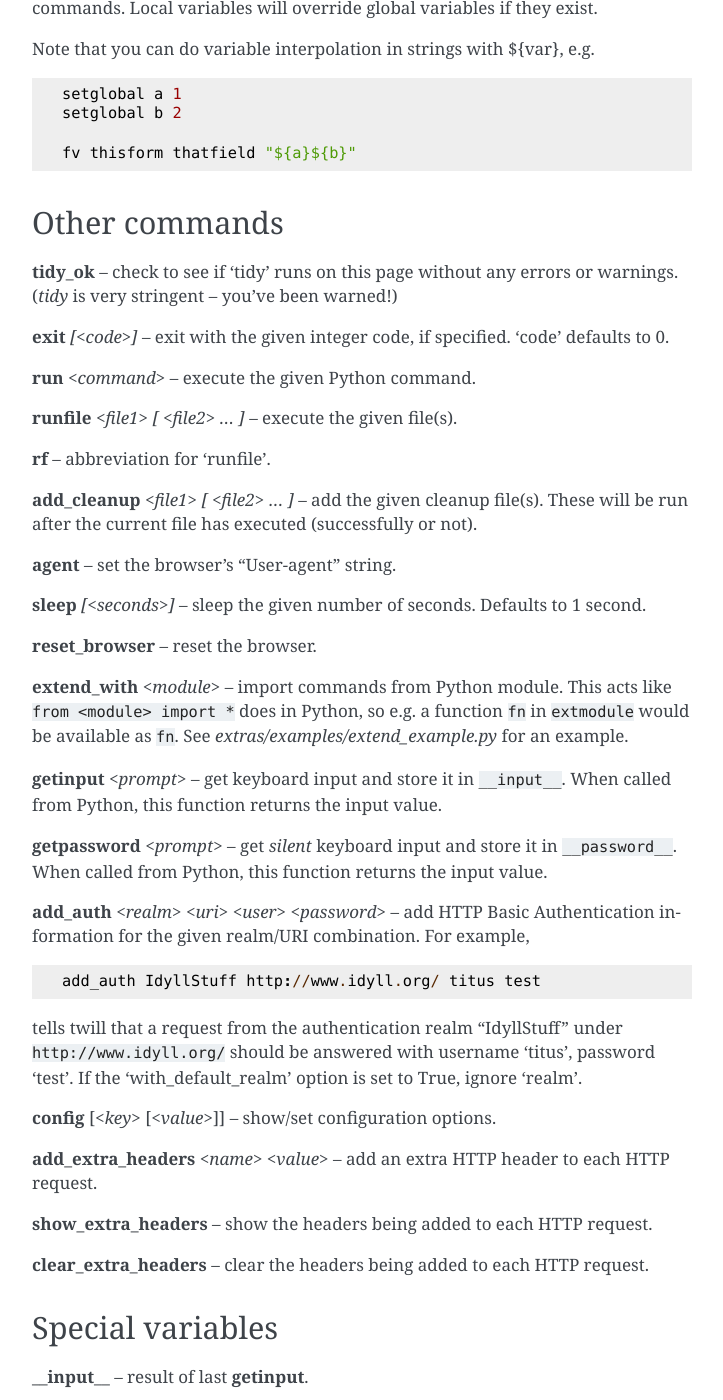
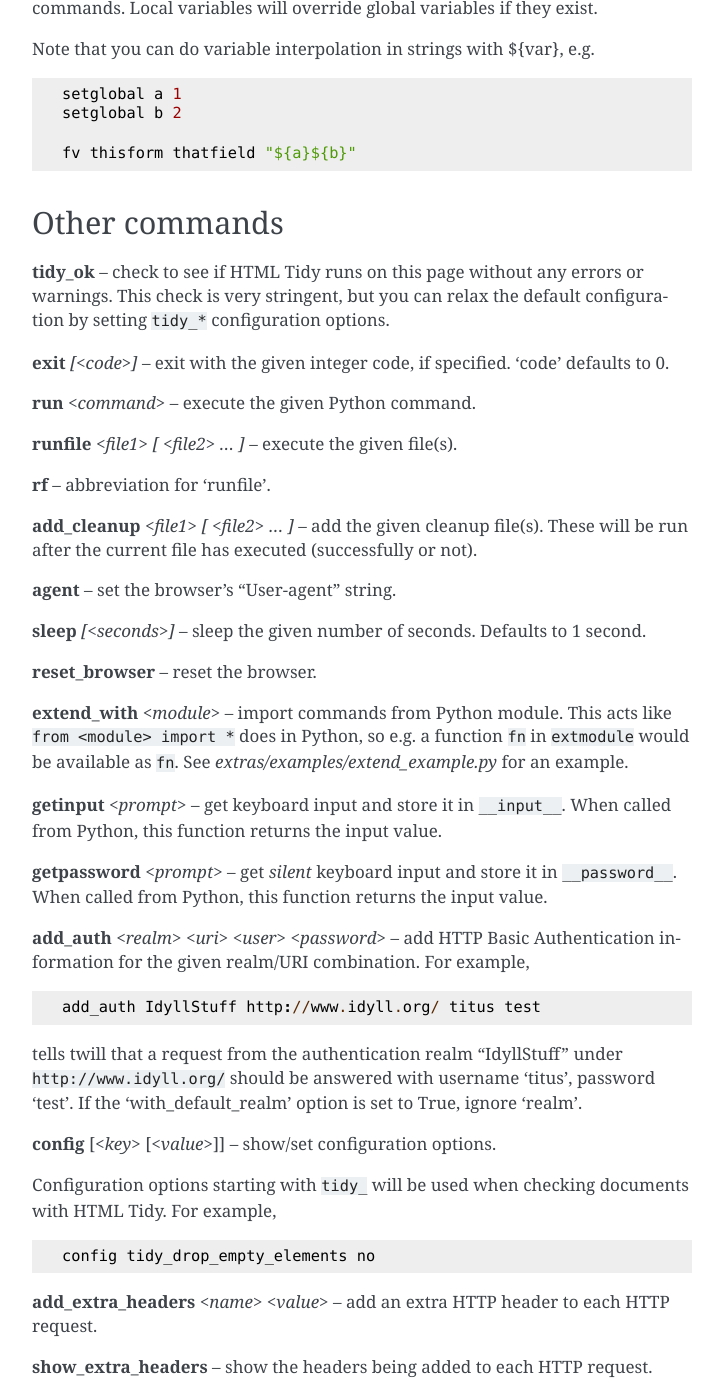
Before and after one commit to ctb/twill-legacy, a Sphinx documentation site: the page built from docs/commands.rst, in a window 1280 px wide and 1400 px high, scrolled down 2994 px. Shown: the whole window, without its empty margins (388-1111 px from the left). Built offline with Sphinx 7.4.7, drawn with Linux system fonts in a browser that asks for light colours.

Commit message:
Allow specifying HTML tidy options

```diff
--- a/docs/commands.rst
+++ b/docs/commands.rst
@@ -157,8 +157,9 @@ Note that you can do variable interpolation in strings with ${var}, e.g. ::
 Other commands
 ==============
 
-**tidy_ok** -- check to see if 'tidy' runs on this page without any errors
-or warnings. (`tidy` is very stringent -- you've been warned!)
+**tidy_ok** -- check to see if HTML Tidy runs on this page without any
+errors or warnings. This check is very stringent, but you can relax the
+default configuration by setting ``tidy_*`` configuration options.
 
 **exit** *[<code>]* -- exit with the given integer code, if specified.
 'code' defaults to 0.
@@ -203,6 +204,11 @@ username 'titus', password 'test'. If the 'with_default_realm' option
 is set to True, ignore 'realm'.
 
 **config** [*<key>* [*<value>*]] -- show/set configuration options.
+
+Configuration options starting with ``tidy_`` will be used when checking
+documents with HTML Tidy. For example, ::
+
+    config tidy_drop_empty_elements no
 
 **add_extra_headers** *<name>* *<value>* -- add an extra HTTP header to
 each HTTP request.
```
Also changed, not shown: 3 other files.
